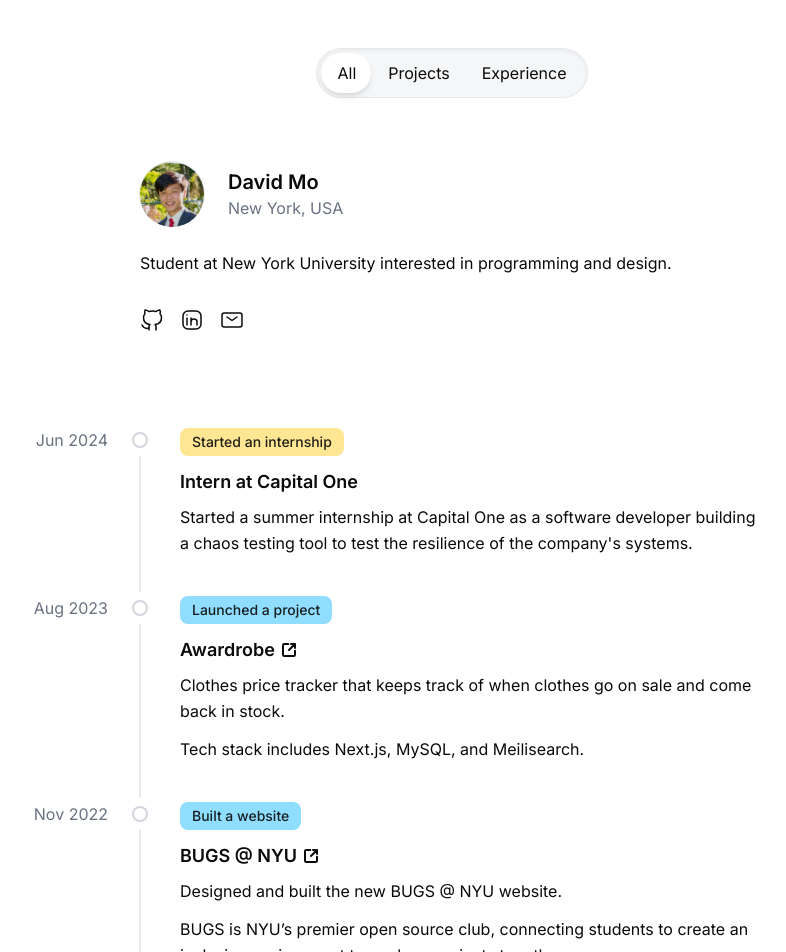
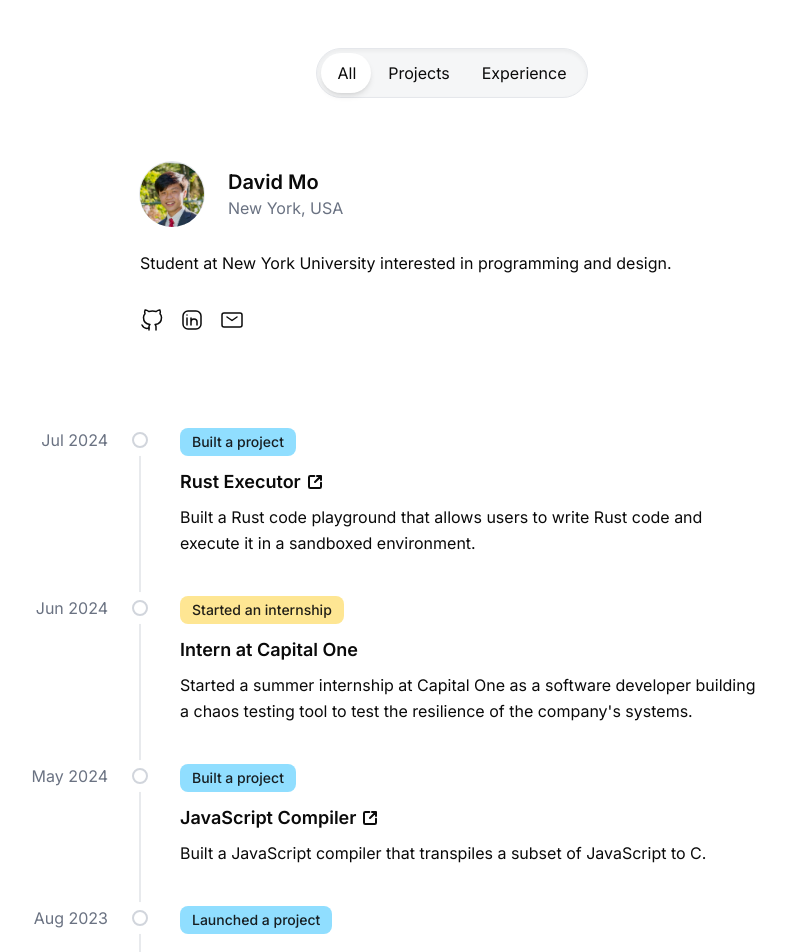
Before and after one commit to unknown/dmo.ooo, a Next.js app: page / in a window 1280 px wide. Shown: the top 952 px of the page, without its empty margins (188-974 px from the left). Built offline with nearby package versions, Linux system fonts and the light colour scheme.

Commit message:
feat: add more posts

```diff
--- a/src/data/posts.ts
+++ b/src/data/posts.ts
@@ -20,10 +20,24 @@ export const tabs = [
 
 export const posts: Post[] = [
   {
+    date: new Date("July 15, 2024"),
+    title: "Rust Executor",
+    text: "Built a Rust code playground that allows users to write Rust code and execute it in a sandboxed environment.",
+    url: "https://github.com/unknown/executor",
+    tags: [{ key: "projects", title: "Built a project", color: "#04B4FF70" }],
+  },
+  {
     date: new Date("June 2, 2024"),
     title: "Intern at Capital One",
     text: "Started a summer internship at Capital One as a software developer building a chaos testing tool to test the resilience of the company's systems.",
     tags: [{ key: "experience", title: "Started an internship", color: "#FDC70A70" }],
+  },
+  {
+    date: new Date("May 5, 2024"),
+    title: "JavaScript Compiler",
+    url: "https://github.com/unknown/komodo",
+    text: "Built a JavaScript compiler that transpiles a subset of JavaScript to C.",
+    tags: [{ key: "projects", title: "Built a project", color: "#04B4FF70" }],
   },
   {
     date: new Date("Aug 7, 2023"),
@@ -34,19 +48,6 @@ export const posts: Post[] = [
       {
         key: "projects",
         title: "Launched a project",
-        color: "#04B4FF70",
-      },
-    ],
-  },
-  {
-    date: new Date("Nov 17, 2022"),
-    title: "BUGS @ NYU",
-    text: "Designed and built the new BUGS @ NYU website.\nBUGS is NYU’s premier open source club, connecting students to create an inclusive environment to work on projects together.",
-    url: "https://bugsnyu.com/",
-    tags: [
-      {
-        key: "projects",
-        title: "Built a website",
         color: "#04B4FF70",
       },
     ],
```
